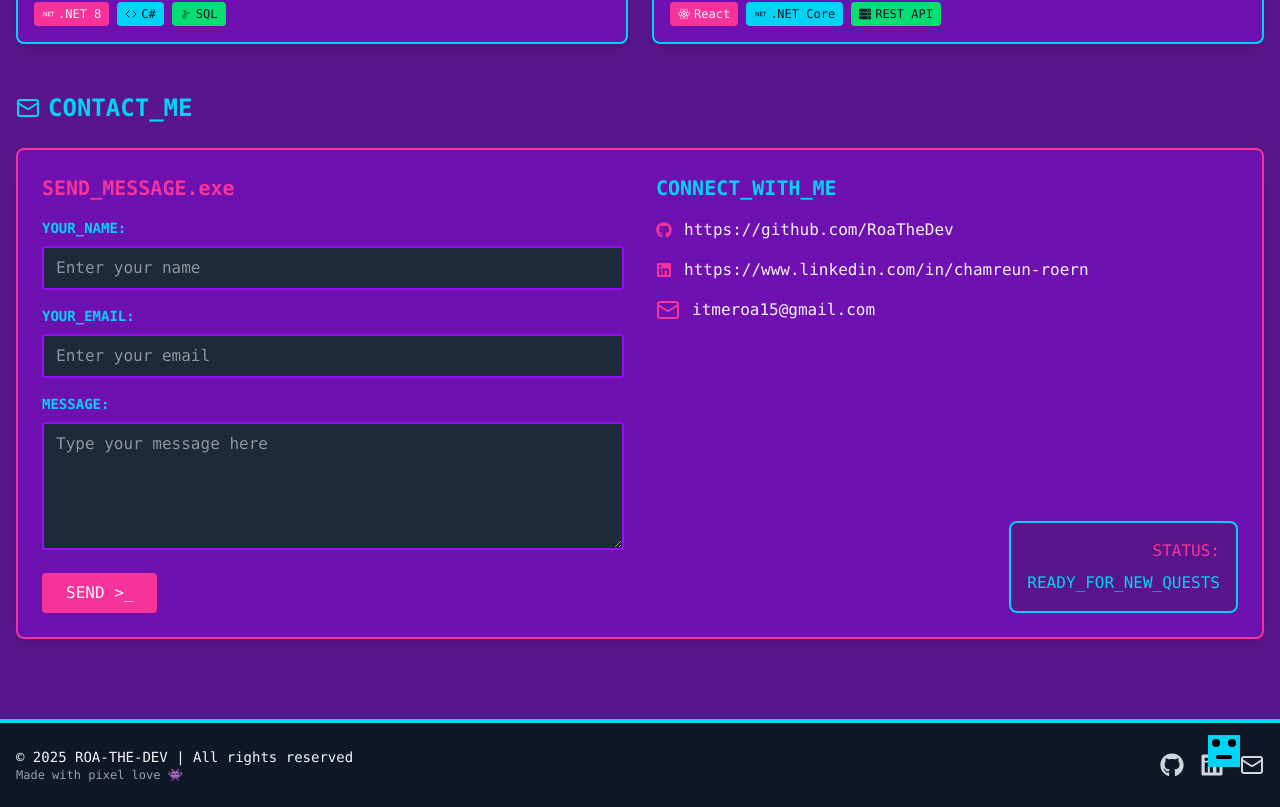
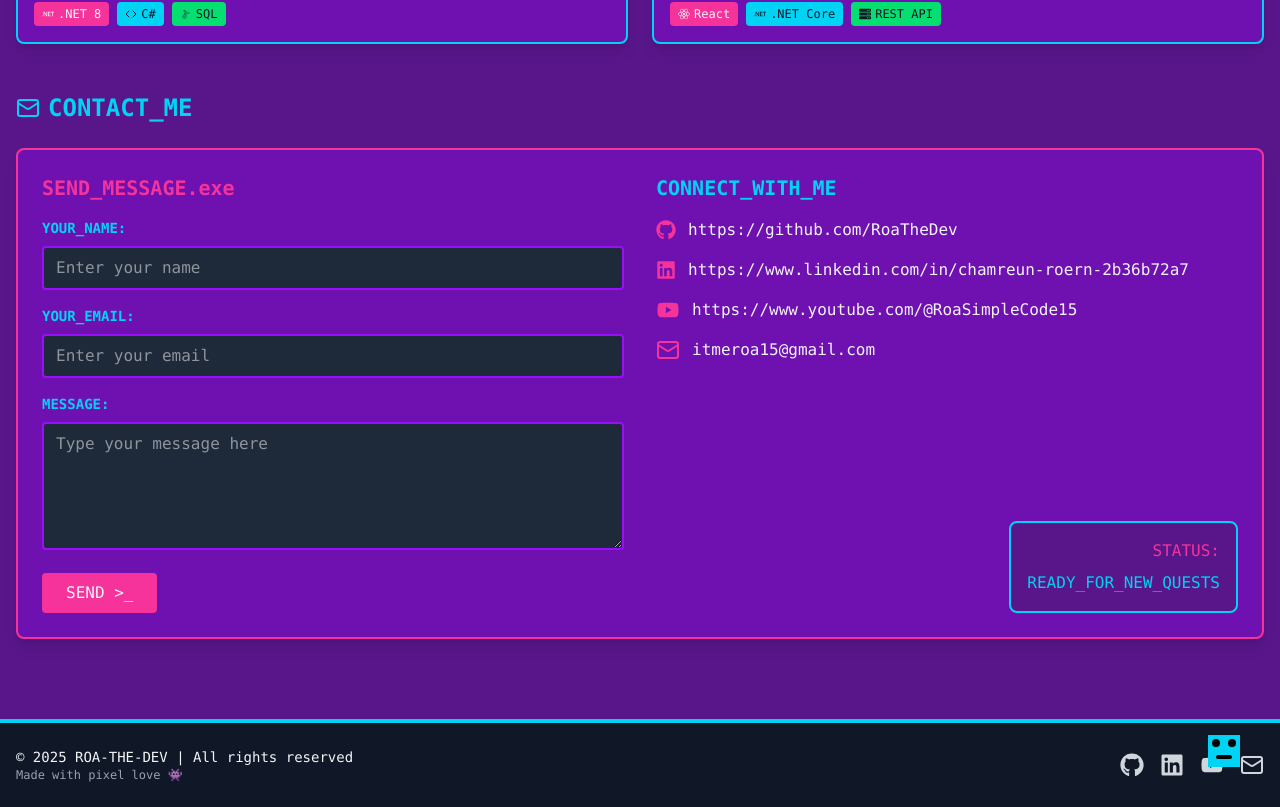
Before and after one commit to RoaTheDev/Roa-Portfolio, a React (Vite) app: page / in a window 1280 px wide. Shown: the part 2076-2883 px from the top of the page. Built offline with nearby package versions, Linux system fonts and the light colour scheme.

Commit message:
added extra contact info and link

```diff
--- a/src/page/PixelPortfolio.tsx
+++ b/src/page/PixelPortfolio.tsx
@@ -6,10 +6,11 @@ import {TechIcon} from "../components/TechIcon";
 import {PixelBlock} from "../components/PixelBlock";
 import {FaDocker, FaGithub, FaLinkedin, FaReact, FaServer} from 'react-icons/fa';
 import {SiDotnet, SiElasticsearch, SiRedis, SiShadcnui, SiTailwindcss, SiTypescript} from 'react-icons/si';
-import {Brain, Code, Coffee, Gamepad, Heart, Link, Mail, Server, Star, Users} from 'lucide-react';
+import {Brain, Code, Coffee, Gamepad, Heart, Mail, Server, Star, Users} from 'lucide-react';
 import {DiMsqlServer, DiRedis} from "react-icons/di";
 import {RetroGameDecorations} from "../components/RetroGameDecorations.tsx";
 import {VscAzure} from "react-icons/vsc";
+import {AiFillYoutube} from "react-icons/ai";
 
 const PixelPortfolio: React.FC = () => {
     const [, setIsAnimating] = useState(false);
@@ -198,7 +199,8 @@ const PixelPortfolio: React.FC = () => {
                                 </p>
                                 <p className="mb-4">
                                     When I'm not coding, I'm immersed in the world of indie games, vtubers, and anime.
-                                    I also hit the gym - my current max bench press is 75kg. These passions fuel my approach to development
+                                    I also hit the gym - my current max bench press is 75kg. These passions fuel my
+                                    approach to development
                                     and influence the aesthetic style I bring to every project.
                                 </p>
 
@@ -449,12 +451,22 @@ const PixelPortfolio: React.FC = () => {
                                     <h3 className="text-xl font-bold mb-4 text-cyan-400">CONNECT_WITH_ME</h3>
                                     <ul className="space-y-4">
                                         <li className="flex items-center">
-                                            <FaGithub className="mr-3 text-pink-500"/>
+                                            <a href="https://github.com/RoaTheDev">
+                                                <FaGithub className="mr-3 text-pink-500 text-xl"/>
+                                            </a>
                                             <span>https://github.com/RoaTheDev</span>
                                         </li>
                                         <li className="flex items-center">
-                                            <FaLinkedin className="mr-3 text-pink-500"/>
-                                            <span>https://www.linkedin.com/in/chamreun-roern</span>
+                                            <a href="https://www.linkedin.com/in/chamreun-roern-2b36b72a7/">
+                                                <FaLinkedin className="mr-3 text-pink-500 text-xl"/>
+                                            </a>
+                                            <span>https://www.linkedin.com/in/chamreun-roern-2b36b72a7</span>
+                                        </li>
+                                        <li className="flex items-center">
+                                            <a href="https://www.youtube.com/@RoaSimpleCode15">
+                                                <AiFillYoutube className="mr-3 text-pink-500 text-2xl"/>
+                                            </a>
+                                            <span>https://www.youtube.com/@RoaSimpleCode15</span>
                                         </li>
                                         <li className="flex items-center">
                                             <Mail className="mr-3 text-pink-500"/>
@@ -512,6 +524,10 @@ const PixelPortfolio: React.FC = () => {
                             >
                                 <FaLinkedin size={24}/>
                             </a>
+                            <a href="https://www.youtube.com/@RoaSimpleCode15"
+                               className="text-gray-300 hover:text-pink-500 transition-colors duration-300">
+                                <AiFillYoutube size={24}/>
+                            </a>
                             <a
                                 href="#"
                                 className="text-gray-300 hover:text-pink-500 transition-colors duration-300"
```
